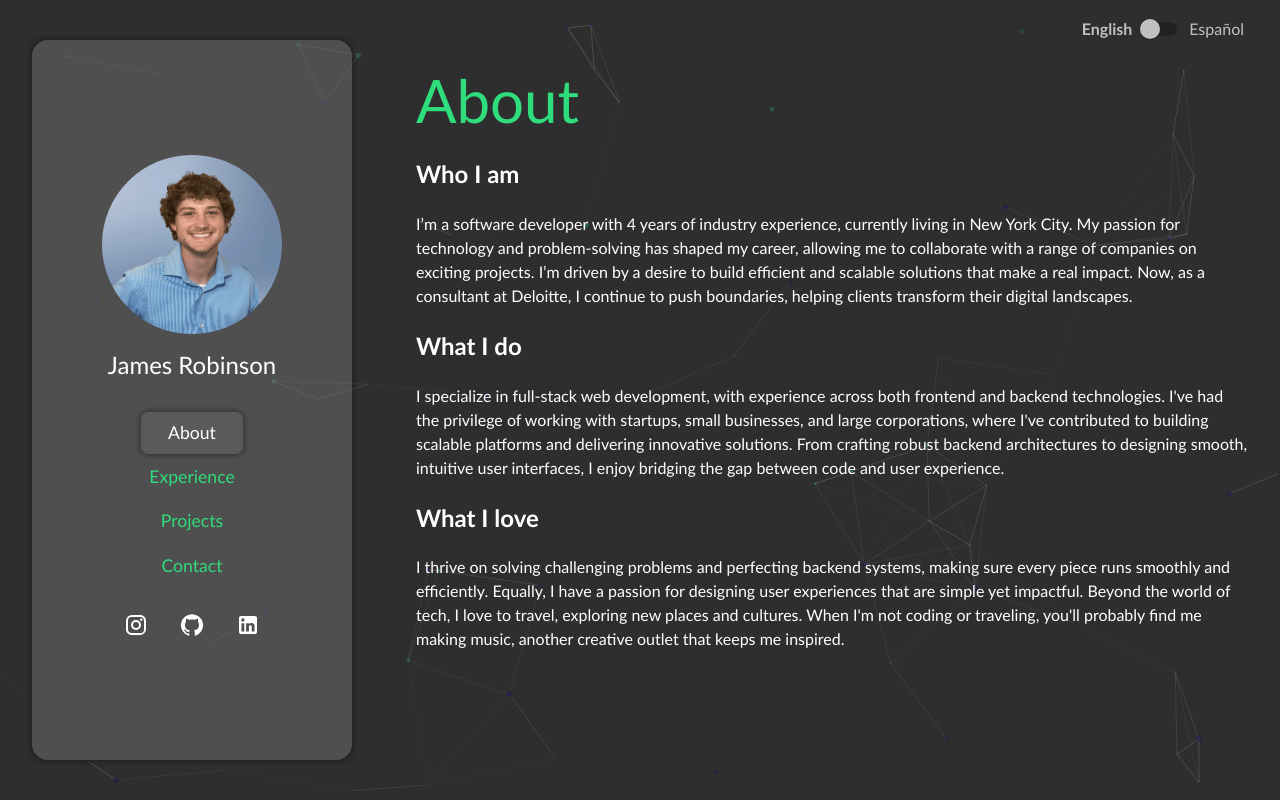
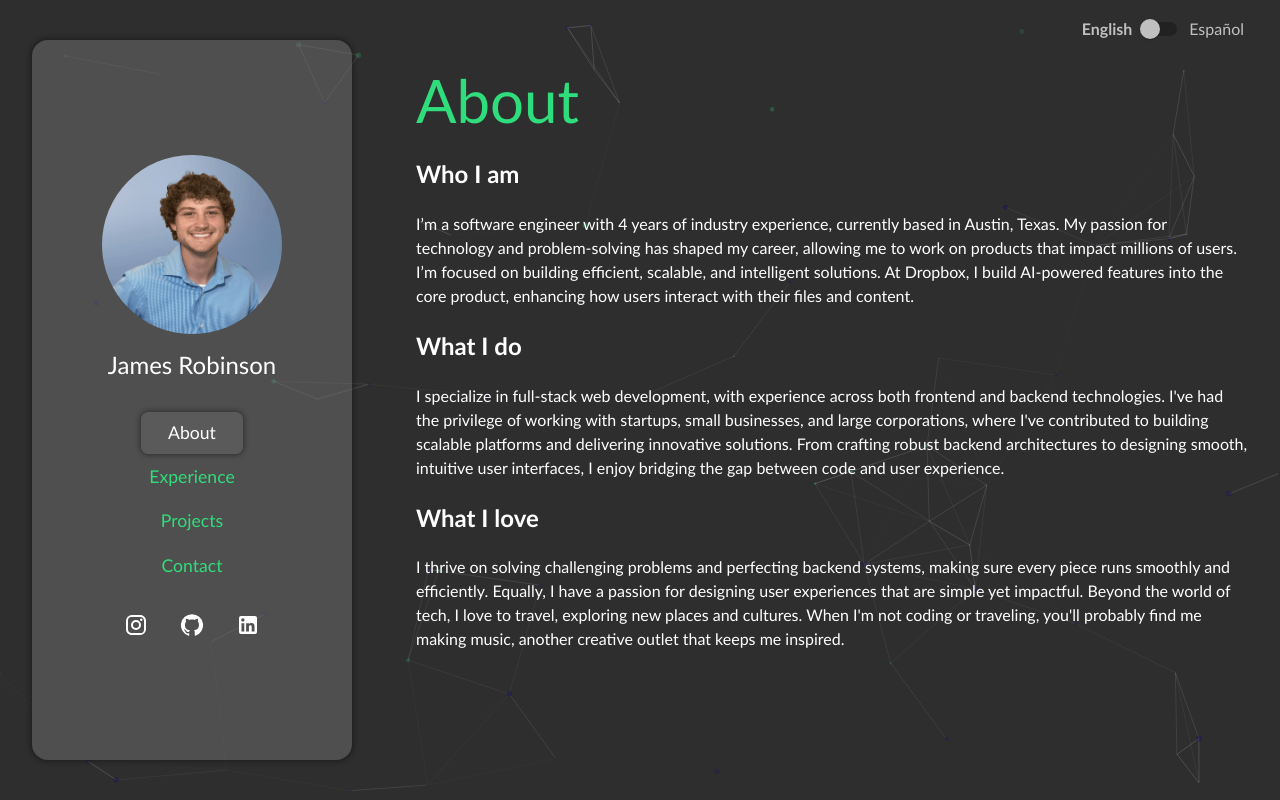
Before and after one commit to jakerdou/jakerdou.github.io, a React (Create React App) app: page / in a window 1280 px wide. Built offline with nearby package versions, Linux system fonts and the light colour scheme.

Commit message:
change about

```diff
--- a/src/components/About.js
+++ b/src/components/About.js
@@ -5,7 +5,8 @@ const About = ({ language }) => {
         <div>
             <section>
                 <h2>{language === 'es' ? 'Quién soy' : 'Who I am'}</h2>
-                <p>{language === 'es' ? 'Soy un desarrollador de software con 4 años de experiencia en la industria, actualmente viviendo en la ciudad de Nueva York. Mi pasión por la tecnología y la resolución de problemas ha dado forma a mi carrera, permitiéndome colaborar con una variedad de empresas en proyectos emocionantes. Estoy impulsado por el deseo de construir soluciones eficientes y escalables que tengan un impacto real. Ahora, como consultor en Deloitte, continúo superando límites, ayudando a los clientes a transformar sus paisajes digitales.' : 'I’m a software developer with 4 years of industry experience, currently living in New York City. My passion for technology and problem-solving has shaped my career, allowing me to collaborate with a range of companies on exciting projects. I’m driven by a desire to build efficient and scalable solutions that make a real impact. Now, as a consultant at Deloitte, I continue to push boundaries, helping clients transform their digital landscapes.'}</p>
+                {/* <p>{language === 'es' ? 'Soy un desarrollador de software con 4 años de experiencia en la industria, actualmente viviendo en la ciudad de Nueva York. Mi pasión por la tecnología y la resolución de problemas ha dado forma a mi carrera, permitiéndome colaborar con una variedad de empresas en proyectos emocionantes. Estoy impulsado por el deseo de construir soluciones eficientes y escalables que tengan un impacto real. Ahora, como consultor en Deloitte, continúo superando límites, ayudando a los clientes a transformar sus paisajes digitales.' : 'I’m a software developer with 4 years of industry experience, currently living in New York City. My passion for technology and problem-solving has shaped my career, allowing me to collaborate with a range of companies on exciting projects. I’m driven by a desire to build efficient and scalable solutions that make a real impact. Now, as a consultant at Deloitte, I continue to push boundaries, helping clients transform their digital landscapes.'}</p> */}
+                <p>{language === 'es' ? 'Soy un desarrollador de software con 4 años de experiencia en la industria, actualmente viviendo en Austin, Texas. Mi pasión por la tecnología y la resolución de problemas ha dado forma a mi carrera, permitiéndome trabajar en productos que impactan a millones de usuarios. Estoy enfocado en construir soluciones eficientes, escalables e inteligentes. Actualmente, en Dropbox, desarrollo funcionalidades impulsadas por IA dentro del producto principal, mejorando la forma en que los usuarios interactúan con sus archivos y contenido.' : 'I’m a software engineer with 4 years of industry experience, currently based in Austin, Texas. My passion for technology and problem-solving has shaped my career, allowing me to work on products that impact millions of users. I’m focused on building efficient, scalable, and intelligent solutions. At Dropbox, I build AI-powered features into the core product, enhancing how users interact with their files and content.'}</p>
             </section>
             <section>
                 <h2>{language === 'es' ? 'Qué hago' : 'What I do'}</h2>
```
